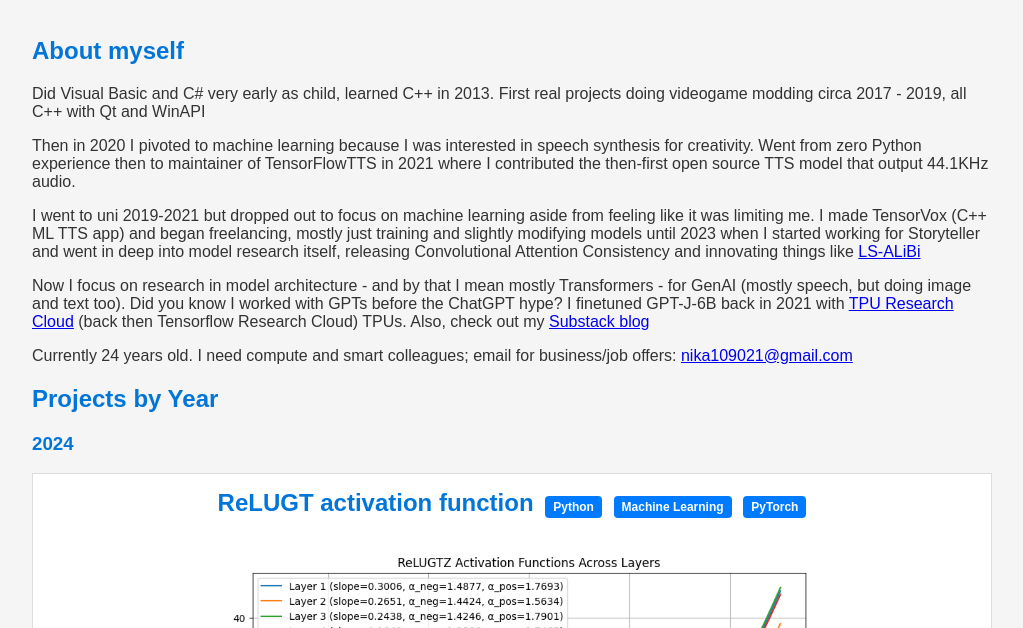
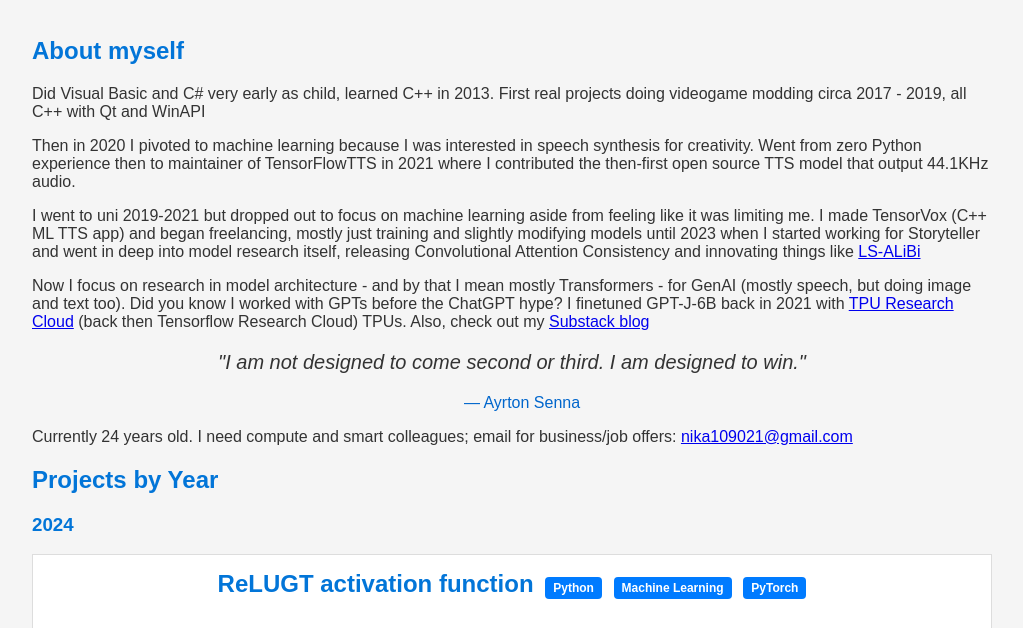
Before and after one commit to ZDisket/zdisket.github.io, a plain HTML site: page page.html in a window 1280 px wide. Shown: the part 123-751 px from the top of the page, without its empty margins (128-1151 px from the left). Drawn offline with Linux system fonts and the light colour scheme.

Commit message:
Update page.html

```diff
--- a/page.html
+++ b/page.html
@@ -26,7 +26,16 @@
 		<p>I went to uni 2019-2021 but dropped out to focus on machine learning aside from feeling like it was limiting me. I made TensorVox (C++ ML TTS app) and began freelancing, mostly just training and slightly modifying models until 2023 when I started working for Storyteller
 		and went in deep into model research itself, releasing Convolutional Attention Consistency and innovating things like <a href="https://x.com/ZDi____/status/1849258040836469123">LS-ALiBi</a> </p>
 		<p>Now I focus on research in model architecture - and by that I mean mostly Transformers - for GenAI (mostly speech, but doing image and text too). Did you know I worked with GPTs before the ChatGPT hype? I finetuned GPT-J-6B back in 2021 with <a href="https://sites.research.google/trc/about/">TPU Research Cloud</a> (back then Tensorflow Research Cloud) TPUs. Also, check out my <a href="https://substack.com/@zd12793091">Substack blog</a></p>
+
+	<blockquote style="font-size: 20px; font-style: italic; color: #333; margin: 20px; text-align: center;">
+        "I am not designed to come second or third. I am designed to win."
+    </blockquote>
+    <p style="font-size: 16px; color: #0066cc; margin-left: 20px; text-align: center;">
+        — Ayrton Senna
+    </p>
+
 		<p>Currently 24 years old. I need compute and smart colleagues; email for business/job offers: <a href="mailto:nika109021@gmail.com">nika109021@gmail.com</a></p>
+
 
         <section id="projects">
             <h2>Projects by Year</h2>
```
